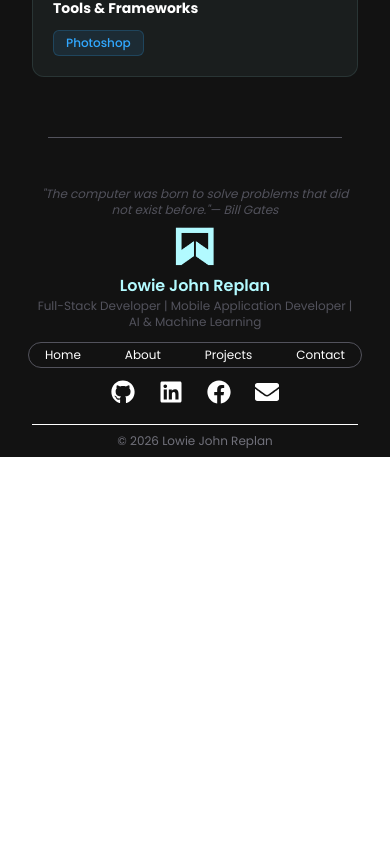
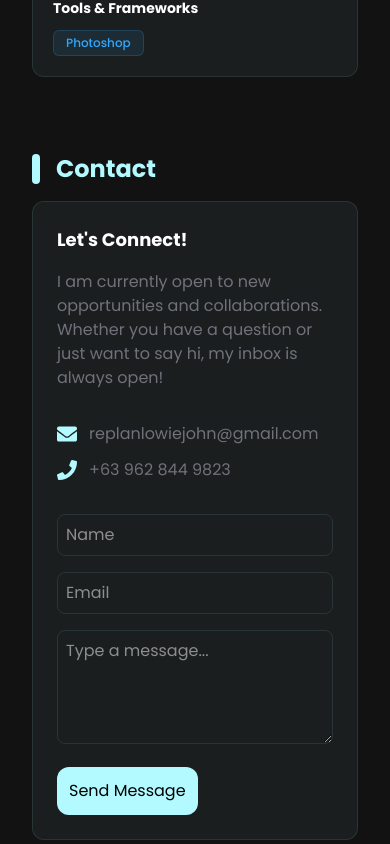
Before and after one commit to lowie-replan/dev-portfolio, a React (Vite) app: page / in a window 390 px wide. Shown: the part 6400-7244 px from the top of the page. Before the commit the page ends 6857 px from the top, so only its background shows below. Built offline with nearby package versions, Linux system fonts and the light colour scheme.

Commit message:
added contact section

```diff
--- a/package.json
+++ b/package.json
@@ -11,6 +11,7 @@
   },
   "dependencies": {
     "@tailwindcss/vite": "^4.2.1",
+    "framer-motion": "^12.36.0",
     "react": "^19.2.0",
     "react-dom": "^19.2.0",
     "react-icons": "^5.6.0"
--- a/src/App.tsx
+++ b/src/App.tsx
@@ -2,6 +2,7 @@ import Navbar from './components/Navbar';
 import Hero from './components/Hero';
 import TechToolkit from './components/toolkits/TechToolkit';
 import Projects from './components/projects/Projects';
+import Contact from './components/Contact';
 import Footer from './components/Footer';
 
 function App() {
@@ -28,6 +29,11 @@ function App() {
         <Projects/>
       </section>
 
+      {/* ======== CONTACT SECTION ======== */}
+      <section id='contact' className='mb-15'>
+        <Contact/>
+      </section>
+
       <hr className='m-12 border-zinc-600'/>
 
       {/* ======== FOOTER ======== */}
--- /dev/null
+++ b/src/components/Contact.tsx
@@ -0,0 +1,69 @@
+import { FaEnvelope, FaPhone } from "react-icons/fa";
+
+const Contact = () => {
+    return (
+
+        <div className="mx-8 md:mx-12">
+
+            {/* ======== SECTION HEADER ======== */}
+            <div className="flex items-center">
+                <div className="h-[30px] w-[8px] bg-accent rounded-full"></div>
+                <h1 className="p-4 text-2xl md:text-3xl font-bold text-accent flex items-center whitespace-nowrap">Contact</h1>
+            </div>
+
+            {/* ======== FORM WRAPPER ======== */}
+            <div className="grid grid-gols-1 lg:grid-cols-2 gap-8 bg-accent/5 p-6 rounded-xl border border-accent/10">
+
+                {/* ======== LEFT COLUMN (TEXTS) ======== */}
+                <div className="">
+                    <h2 className="text-white text-lg md:text-xl font-bold mb-4">Let's Connect!</h2>
+                    <p className="text-zinc-500 mb-8">
+                        I am currently open to new opportunities and collaborations.
+                        Whether you have a question or just want to say hi, my inbox is always open!
+                    </p>
+                    <div className="flex gap-3 items-center text-accent mb-3"><FaEnvelope className="text-xl"/><span className="text-zinc-500">replanlowiejohn@gmail.com</span></div>
+                    <div className="flex gap-3 items-center text-accent"><FaPhone className="text-xl"/><span className="text-zinc-500">+63 962 844 9823</span></div>
+                </div>
+
+                {/* ======== RIGHT COLUMN (INPUT FORMS) ======== */}
+                <div>
+                    <form className="space-y-4">
+                        <input
+                            type="text"
+                            placeholder="Name"
+                            className="
+                                w-full border border-accent/10 bg-transparent
+                                focus:outline-none focus:border-accent transition-colors
+                                text-white p-2 rounded-lg
+                            "
+                        />
+
+                        <input
+                            type="email"
+                            placeholder="Email"
+                            className="
+                                w-full border border-accent/10 bg-transparent
+                                focus:outline-none focus:border-accent transition-colors
+                                text-white p-2 rounded-lg
+                            "
+                        />
+
+                        <textarea
+                            placeholder="Type a message..."
+                            rows={4}
+                            className="
+                                w-full border border-accent/10 bg-transparent
+                                focus:outline-none focus:border-accent transition-colors
+                                text-white p-2 rounded-lg"
+                            >
+                        </textarea>
+                        <button className="p-3 bg-accent rounded-xl">Send Message</button>
+                    </form>
+                </div>
+            </div>
+        </div>
+
+    );
+};
+
+export default Contact;
--- a/src/components/Footer.tsx
+++ b/src/components/Footer.tsx
@@ -8,7 +8,7 @@ const Footer = () => {
                 {/* ======== FOOTER CONTENT ======== */}
                 <div className='flex flex-col mb-5 items-center text-center'>
                     <p className='mb-2 italic text-xs text-zinc-600'>"The computer was born to solve problems that did not exist before."— Bill Gates</p>
-                    <img src="./images/Personal_Logo.png" className="w-10 h-10 object-cotain mb-2" alt="" />
+                    <img src="./images/Logo.png" className="w-10 h-10 object-cotain mb-2" alt="" />
                     <div className="text-bold text-accent font-semibold">Lowie John Replan</div>
                     <div className='mb-3 text-xs text-zinc-600'>Full-Stack Developer | Mobile Application Developer | AI & Machine Learning</div>
 
@@ -21,16 +21,16 @@ const Footer = () => {
                     </ul>
 
                     {/* ======== SOCIAL LINKS ======== */}
-                    <div className='mt-3'>
+                    <div className='mt-3 flex gap-3'>
                         <SocialLinks/>
                     </div>
                 </div>
 
-                {/* ======== CREDITS ======== */}
-                <div>
-                    <div className='text-center text-xs p-2 border-t border-white'>
-                        <p className='text-zinc-500'>© {new Date().getFullYear()} Lowie John Replan</p>
-                    </div>
+            </div>
+            {/* ======== CREDITS ======== */}
+            <div>
+                <div className='text-center text-xs p-2 border-t border-white'>
+                    <p className='text-zinc-500'>© {new Date().getFullYear()} Lowie John Replan</p>
                 </div>
             </div>
         </footer>
```
Also changed, not shown: 1 other file (tests, documents, lock files or other folders).
